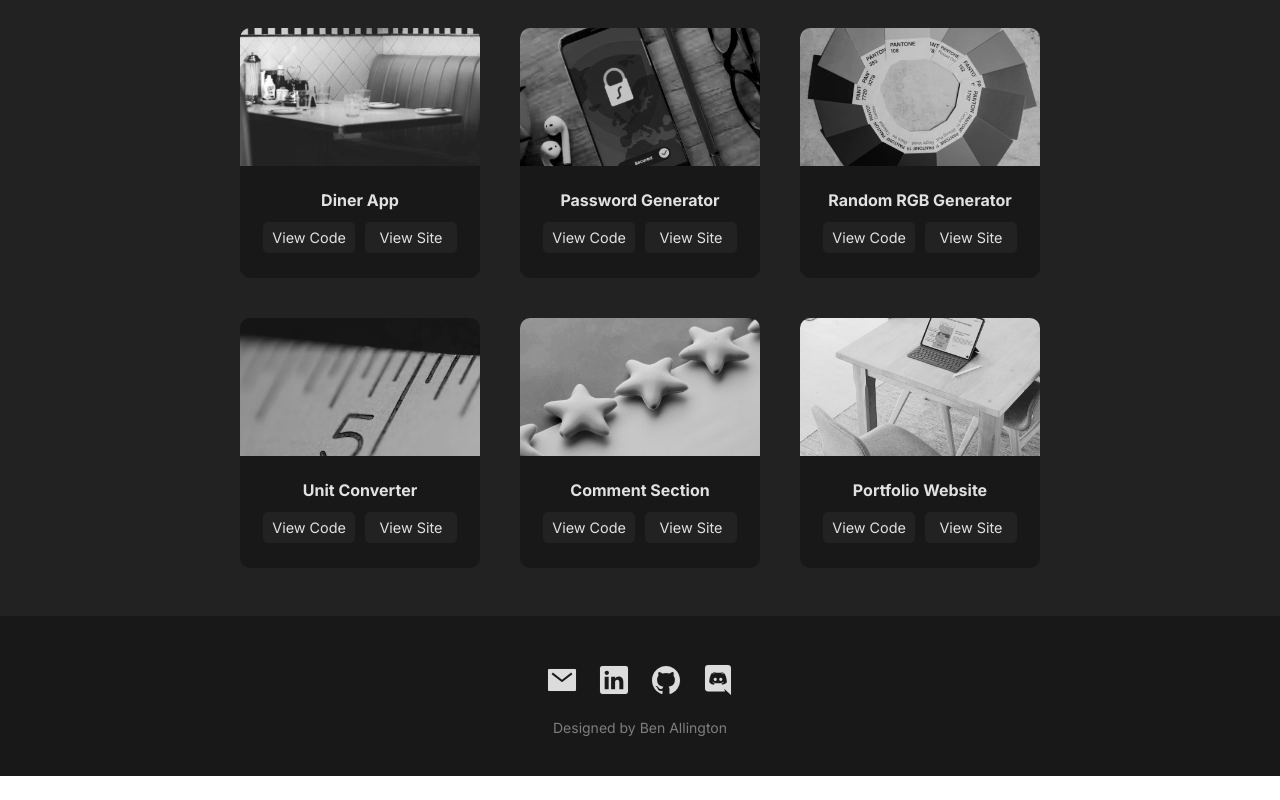
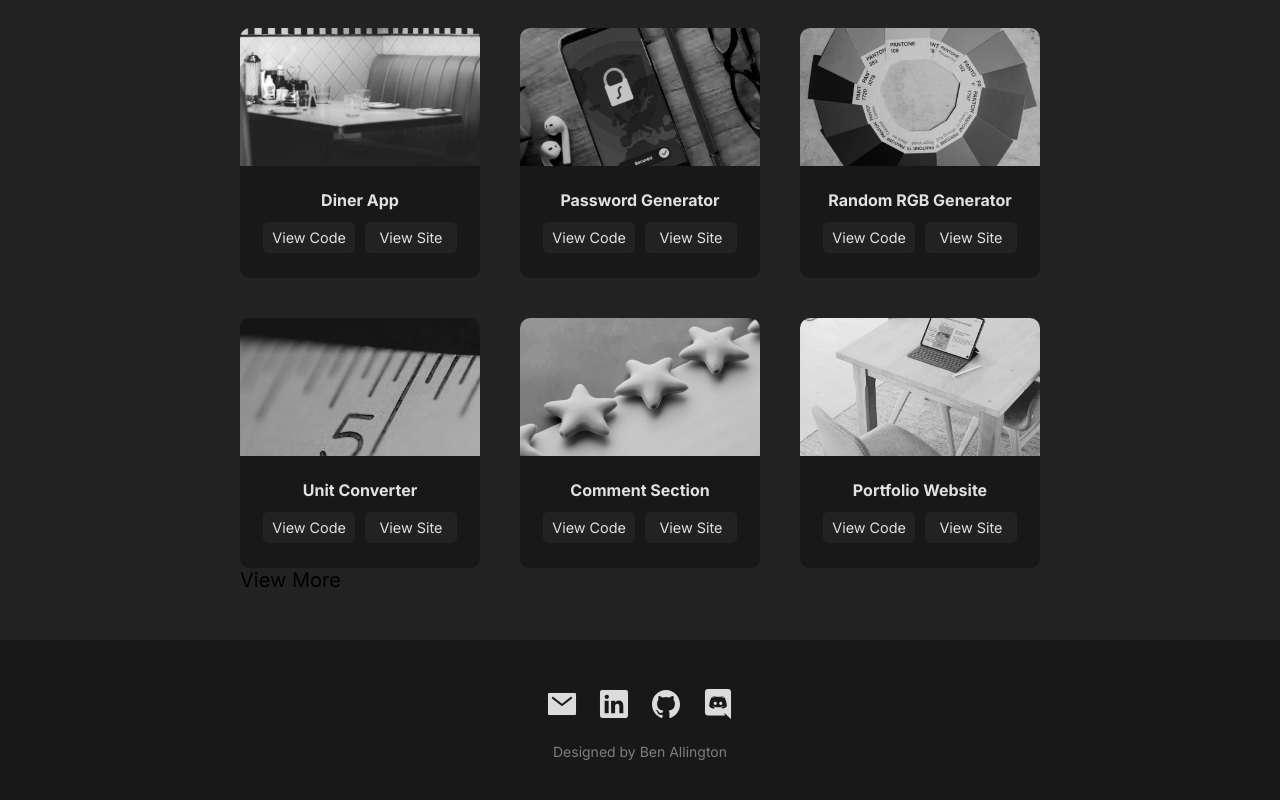
Before and after one commit to BenAllington95/my-portfolio-reactjs, a React (Create React App) app in the folder my-app/: page / in a window 1280 px wide. Shown: the part 1874-2674 px from the top of the page. Before the commit the page ends 2650 px from the top, so only its background shows below. Built offline with nearby package versions, Linux system fonts and the light colour scheme.

Commit message:
Update Projects.js

```diff
--- a/my-app/src/Projects.js
+++ b/my-app/src/Projects.js
@@ -21,6 +21,7 @@ function Projects(props) {
           <div className="project-cards">
           {projectMap}
           </div>
+          <p>View More</p>
         </div>
       </div>
     );
```
